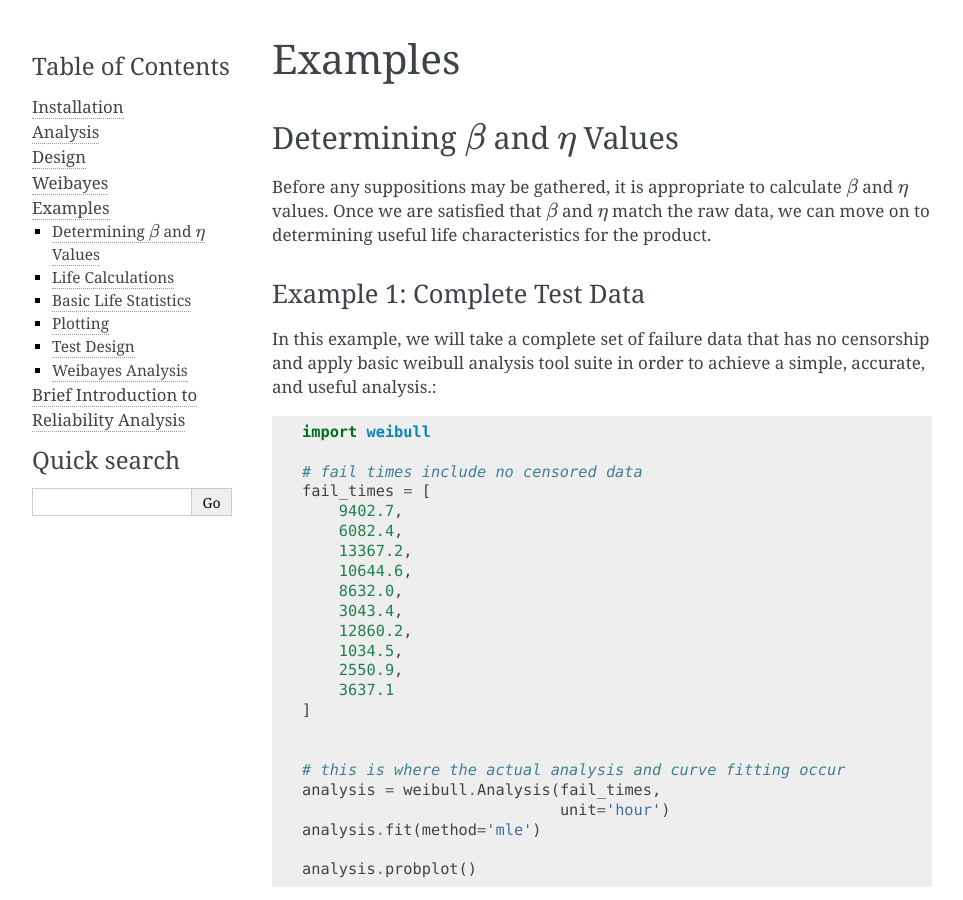
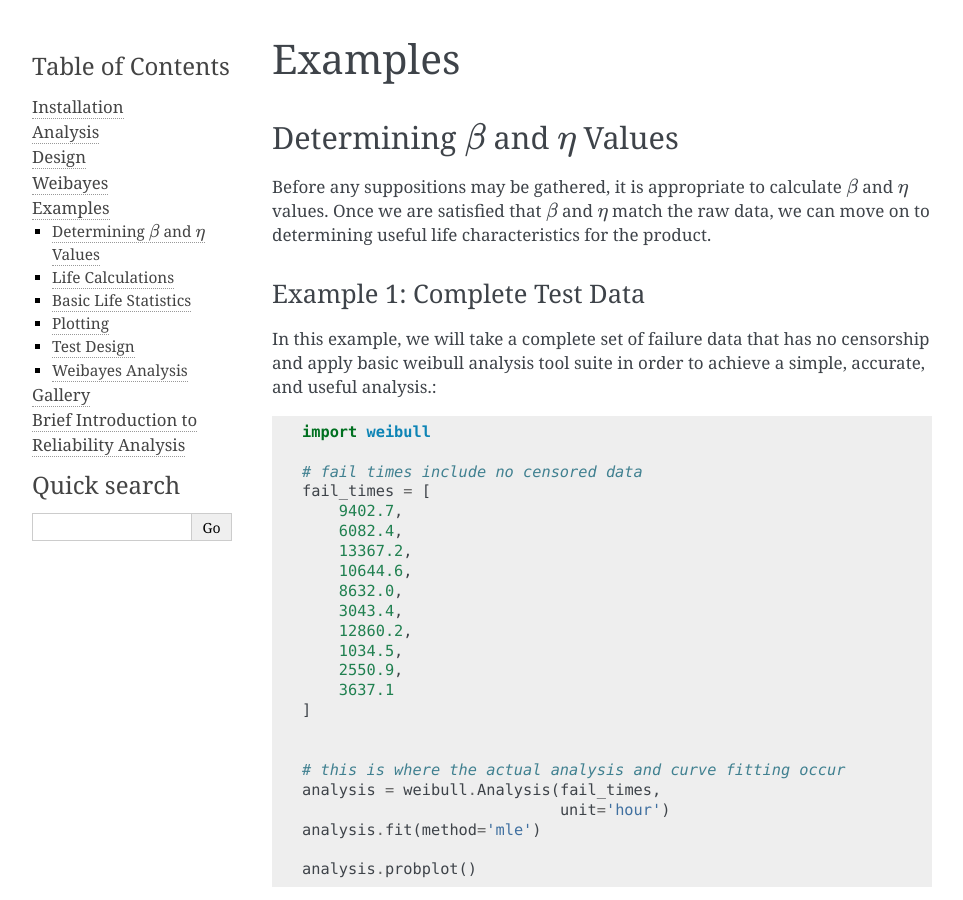
Before and after one commit to slightlynybbled/weibull, a Sphinx documentation site: the page built from docs/examples.rst, in a window 1280 px wide and 900 px high. Shown: the whole window, without its empty margins (148-1111 px from the left). Built offline with Sphinx 7.4.7, drawn with Linux system fonts in a browser that asks for light colours.

Commit message:
Added gallery link

```diff
--- a/docs/index.rst
+++ b/docs/index.rst
@@ -14,6 +14,7 @@ Welcome to weibull's documentation!
     Design <design.rst>
     Weibayes <weibayes.rst>
     Examples <examples.rst>
+    Gallery <gallery.rst>
     Brief Introduction to Reliability Analysis <briefintro.rst>
 
 Introduction
```
